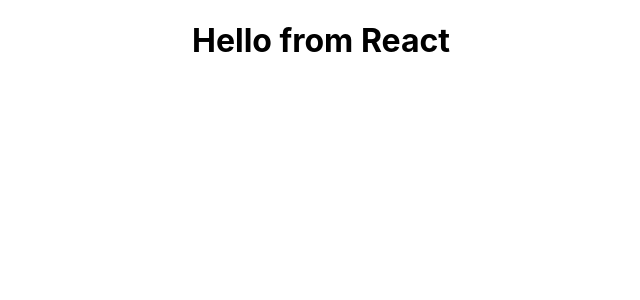
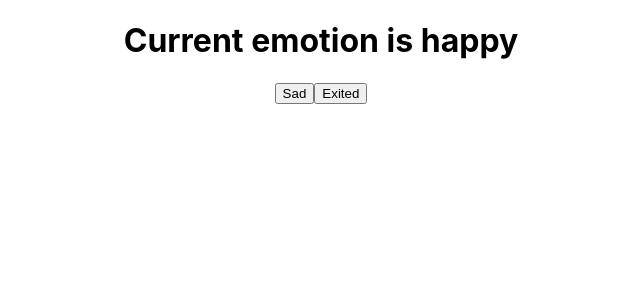
Before and after one commit to FernandoStark18/React.js-Essential-Training, a React (Create React App) app in the folder 8.- Generating a project with Create React App/react-app/: page / in a window 1280 px wide. Shown: the top 300 px of the page, without its empty margins (319-959 px from the left). Built offline with nearby package versions, Linux system fonts and the light colour scheme.

Commit message:
Understanding the useState Hook

```diff
--- a/8.- Generating a project with Create React App/react-app/src/App.js
+++ b/8.- Generating a project with Create React App/react-app/src/App.js
@@ -1,13 +1,14 @@
 import "./App.css";
-
-const [firstCity, secondCity, thirdCity] = ["Tokyo", "Tahoe City", "Bend"];
-
-console.log(thirdCity);
+import { useState } from "react";
 
 function App({ library }) {
+  const [emotion, setEmotion] = useState("happy");
+  console.log();
   return (
     <div className="App">
-      <h1>Hello from {library}</h1>
+      <h1>Current emotion is {emotion}</h1>
+      <button onClick={() => setEmotion("sad")}>Sad</button>
+      <button onClick={() => setEmotion("exited")}>Exited</button>
     </div>
   );
 }
--- a/8.- Generating a project with Create React App/react-app/src/index.js
+++ b/8.- Generating a project with Create React App/react-app/src/index.js
@@ -7,7 +7,7 @@
 const root = ReactDOM.createRoot(document.getElementById("root"));
 root.render(
   <React.StrictMode>
-    <App library="React" />
+    <App />
   </React.StrictMode>
 );
 
```
